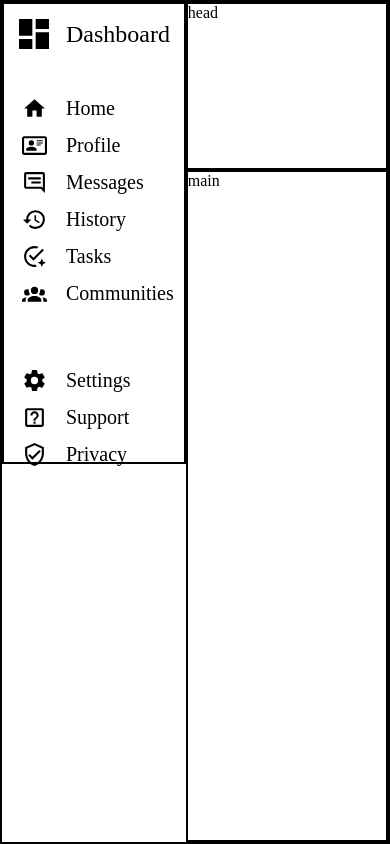
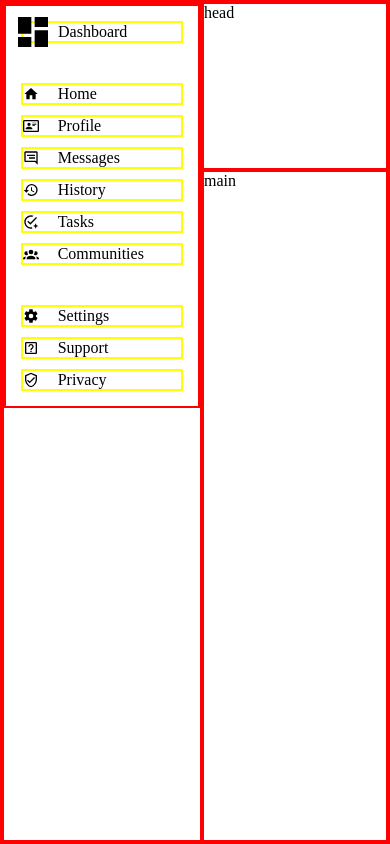
Before and after one commit to codyriebel/adminDashboard, a plain HTML site: page index.html in a window 390 px wide. Drawn offline with Linux system fonts and the light colour scheme.

Commit message:
feat: sidebar layout responsive

```diff
--- a/index.html
+++ b/index.html
@@ -8,19 +8,23 @@
 <body>
   <div class="pageContainer">
     <div class="sidebar">
-      <img class="dash" src="dash.svg" alt="dashboard img">
-      <span class="dash">Dashboard</span>
-
-      <img class="home" src="home.svg" alt="home img"><span class="home">Home</span>
-      <img src="profile.svg" alt="profile img"><span>Profile</span>
-      <img src="messages.svg" alt="message img"><span>Messages</span>
-      <img src="history.svg" alt="history img"><span>History</span>
-      <img src="tasks.svg" alt="tasks img"><span>Tasks</span>
-      <img class="communities" src="communities.svg" alt="communities img"><span class="communities">Communities</span>
-
-      <img src="settings.svg" alt="settings img"><span>Settings</span>
-      <img src="support.svg" alt="support img"><span>Support</span>
-      <img src="privacy.svg" alt="privacy img"><span>Privacy</span>
+      <div class="container">
+        <div class="dash"><img src="dash.svg" alt="dashboard img">
+        Dashboard</div>
+        <ul>
+          <li><img src="home.svg" alt="home img">Home</li>
+          <li><img src="profile.svg" alt="profile img">Profile</li>
+          <li><img src="messages.svg" alt="message img">Messages</li>
+          <li><img src="history.svg" alt="history img">History</li>
+          <li><img src="tasks.svg" alt="tasks img">Tasks</li>
+          <li><img src="communities.svg" alt="communities img">Communities</li>
+        </ul>
+        <ul>
+          <li><img src="settings.svg" alt="settings img">Settings</li>
+          <li><img src="support.svg" alt="support img">Support</li>
+          <li><img src="privacy.svg" alt="privacy img">Privacy</li>
+        </ul>
+      </div>
     </div>
     <div class="header">
       head
--- a/style.css
+++ b/style.css
@@ -5,12 +5,12 @@
 }
 
 div {
-  border: solid 2px black;
+  border: solid 2px red;
 }
 
 .pageContainer {
   display: grid;
-  grid: 1fr 4fr / 1.2fr 4fr;
+  grid: 1fr 4fr / minmax(200px, 1fr) 4fr;
   height: 100vh;
   width: 100vw;
 }
@@ -21,36 +21,40 @@ div {
 
 .sidebar {
   grid-row: 1 / 3;
-  padding: 10px 10px ;
-  height: 55%;
-  font-size: 20px;
-  display: grid;
-  grid-template-columns: 1fr 4fr;
-  gap: 12px;
-  align-items: center;
-  justify-items: center;
 }
 
-.sidebar>img~img {
-  height:25px;
+.sidebar>.container {
+  display: grid;
+  gap: 40px;
+  padding: 15px;
+}
+
+ul {
+  display: grid;
+  gap: 10px;
+}
+
+.dash, li {
+  border: solid 2px yellow ;
+  display: grid;
+  grid-template-columns: 1fr 5fr;
+  gap: 10px;
+  align-items: center;
+}
+
+img {
+  width: clamp(1rem, 2.5vw, 2rem);
+  height: auto;
 }
 
 .dash {
-  font-size: 24px;
+  position: relative;
+  padding-left: 35px;
 }
 
-img.dash {
-  height: 40px;
+.dash>img {
+  min-width: 25%;
+  height: auto;
+  position: absolute;
+  left: -10px;
 }
-
-.sidebar span {
-  justify-self: left;
-}
-
-.home {
-  margin-top: 30px;
-}
-
-.communities {
-  margin-bottom: 50px;
-}
```
